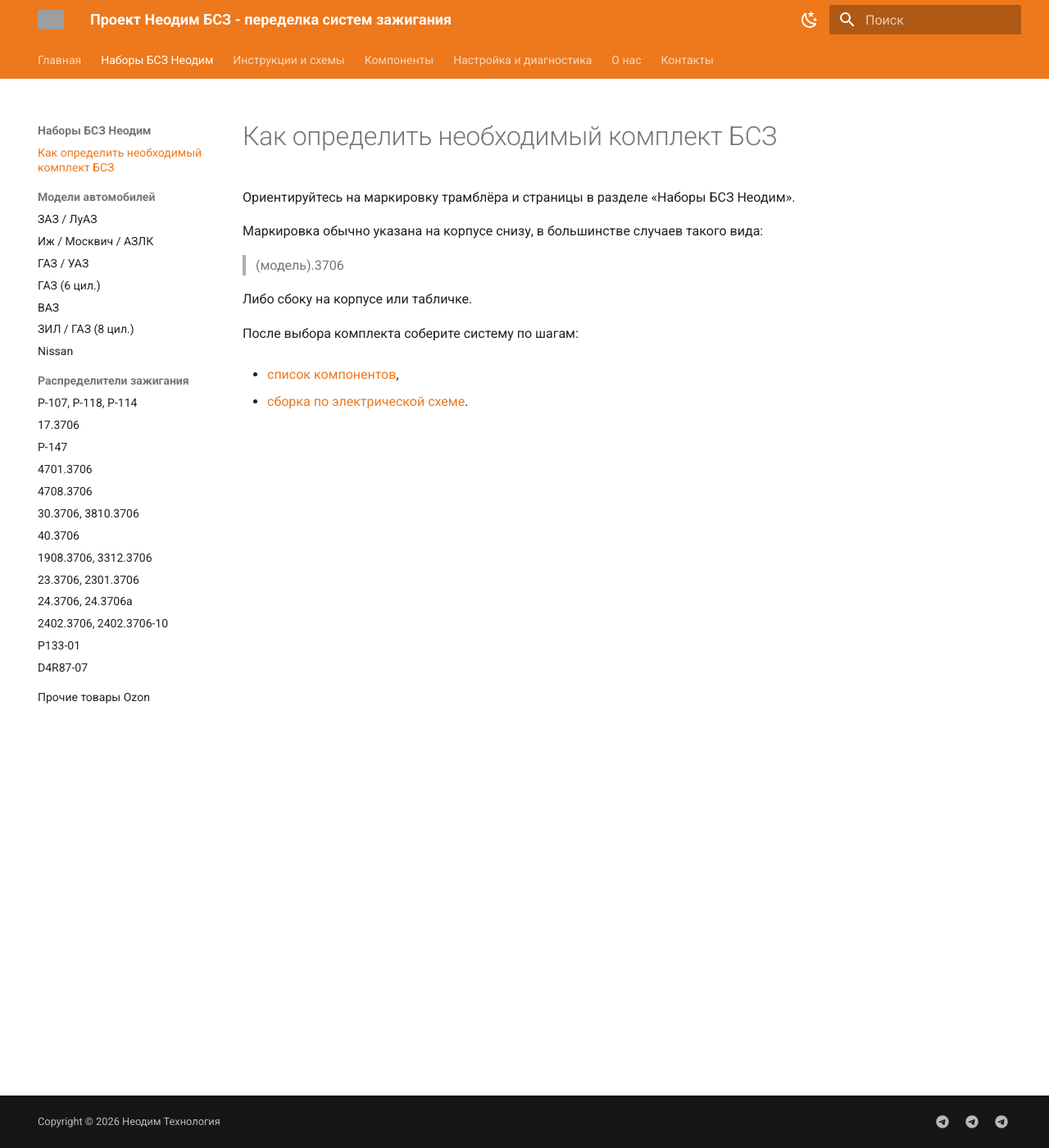
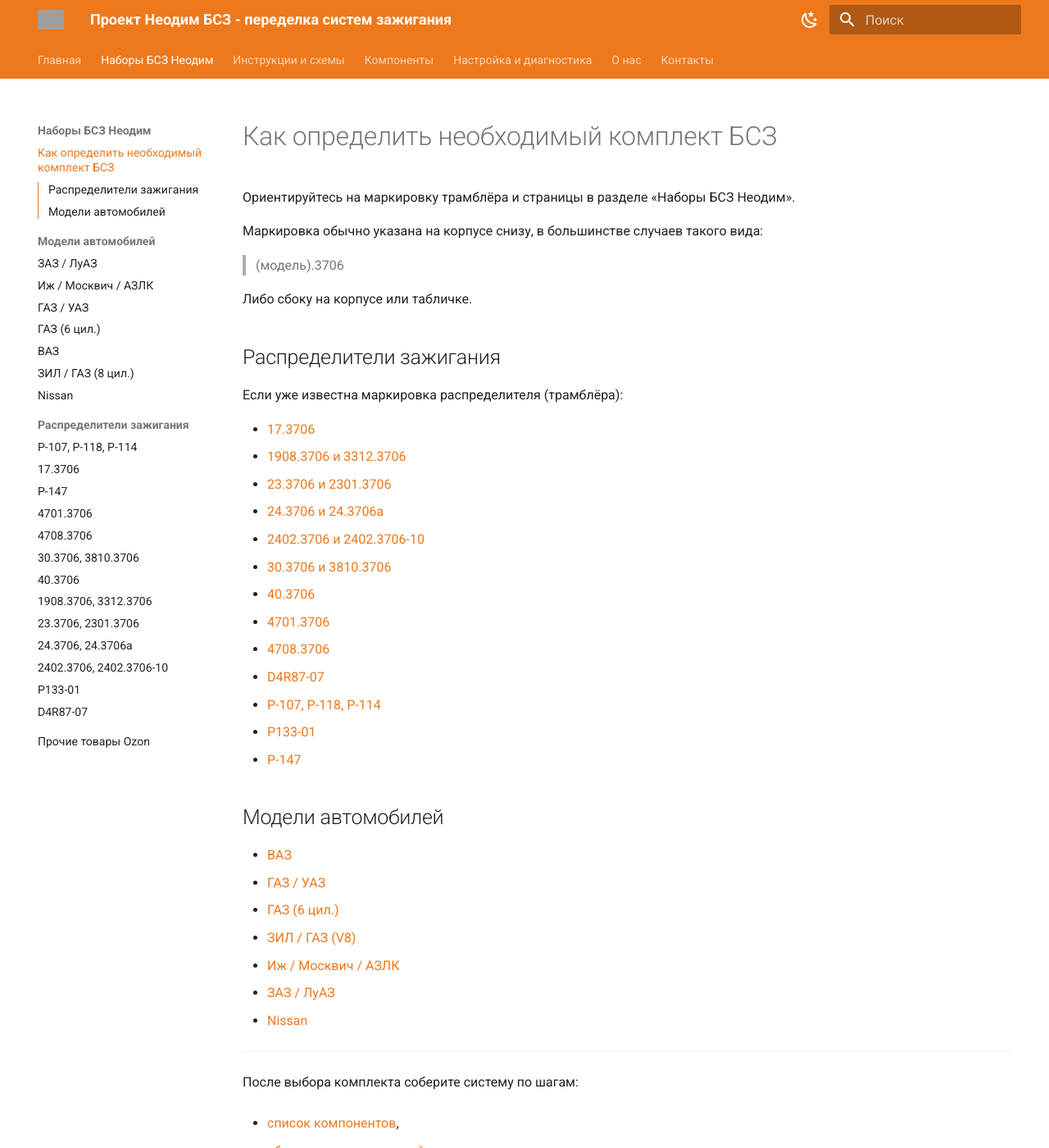
Before and after one commit to inscrut/neodim-bsz, an MkDocs documentation site: the page built from docs/kits/how-to-choose-kit.md, in a window 1280 px wide and 1400 px high. Shown: the whole window at 82% size. Built offline with MkDocs 1.6.1 and Material for MkDocs 9.7.7, drawn with Linux system fonts in a browser that asks for light colours; grey boxes are pictures that could not be loaded.

Commit message:
add more info about choose kit

```diff
--- a/docs/kits/how-to-choose-kit.md
+++ b/docs/kits/how-to-choose-kit.md
@@ -8,6 +8,37 @@
 
 Либо сбоку на корпусе или табличке.
 
+## Распределители зажигания {#ignition-distributors}
+
+Если уже известна маркировка распределителя (трамблёра):
+
+- [17.3706](../distributors/distributor-173706.md)
+- [1908.3706 и 3312.3706](../distributors/distributor-1908-3312.md)
+- [23.3706 и 2301.3706](../distributors/distributor-233706-2301.md)
+- [24.3706 и 24.3706а](../distributors/distributor-243706.md)
+- [2402.3706 и 2402.3706-10](../distributors/distributor-2402.md)
+- [30.3706 и 3810.3706](../distributors/distributor-303706-3810.md)
+- [40.3706](../distributors/distributor-403706.md)
+- [4701.3706](../distributors/distributor-47013706.md)
+- [4708.3706](../distributors/distributor-47083706.md)
+- [D4R87-07](../distributors/distributor-d4r87-07.md)
+- [Р-107, Р-118, Р-114](../distributors/distributor-r114.md)
+- [Р133-01](../distributors/distributor-r133-01.md)
+- [Р-147](../distributors/distributor-r147.md)
+
+
+## Модели автомобилей {#car-models}
+
+- [ВАЗ](vaz.md)
+- [ГАЗ / УАЗ](gaz-uaz.md)
+- [ГАЗ (6 цил.)](gaz-v6.md)
+- [ЗИЛ / ГАЗ (V8)](zil-gaz-v8.md)
+- [Иж / Москвич / АЗЛК](izh-moskvich-azlk.md)
+- [ЗАЗ / ЛуАЗ](zaz-luaz.md)
+- [Nissan](nissan.md)
+
+---
+
 После выбора комплекта соберите систему по шагам:
 
 - [список компонентов](../components/buy-list.md),
```
